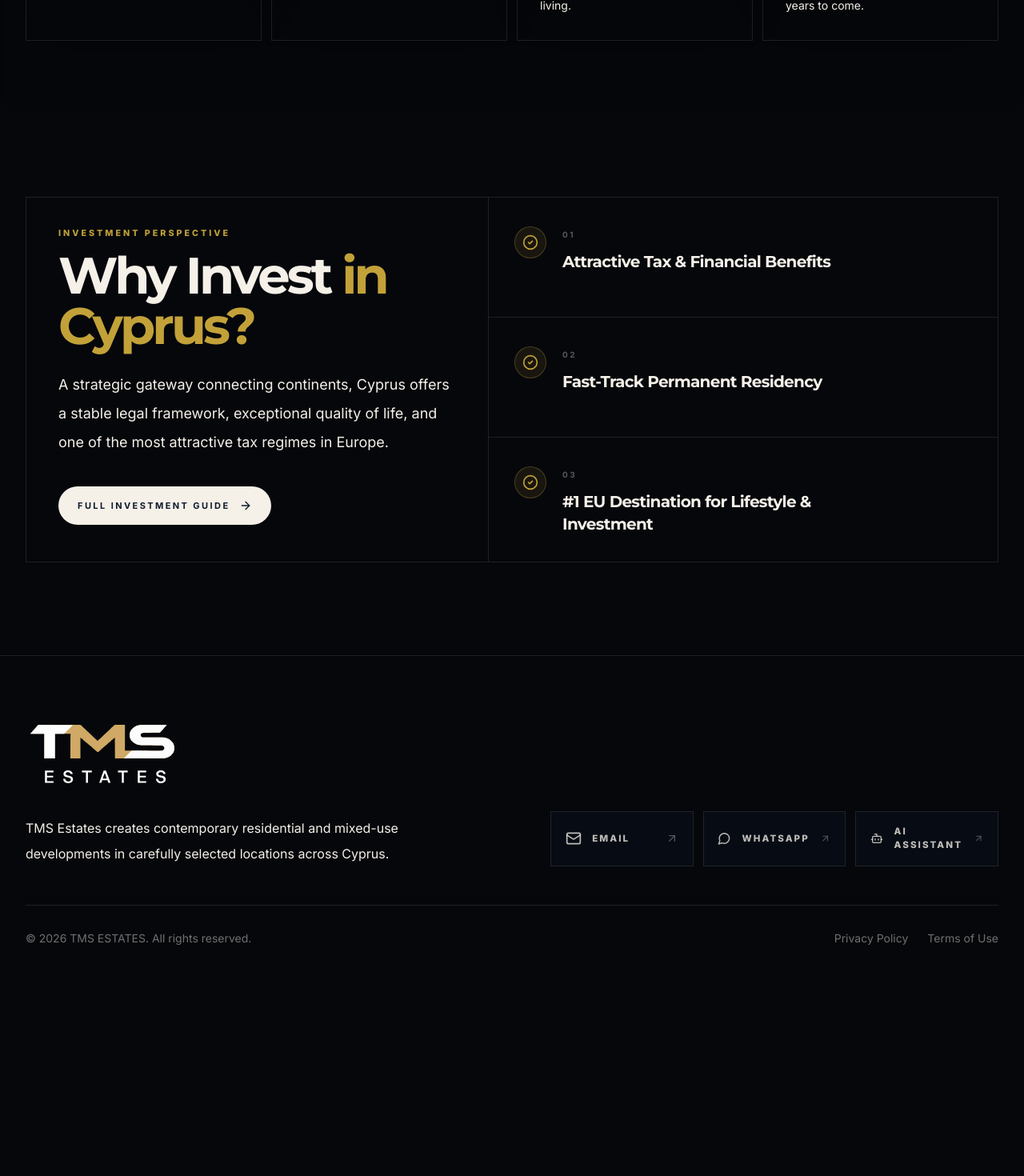
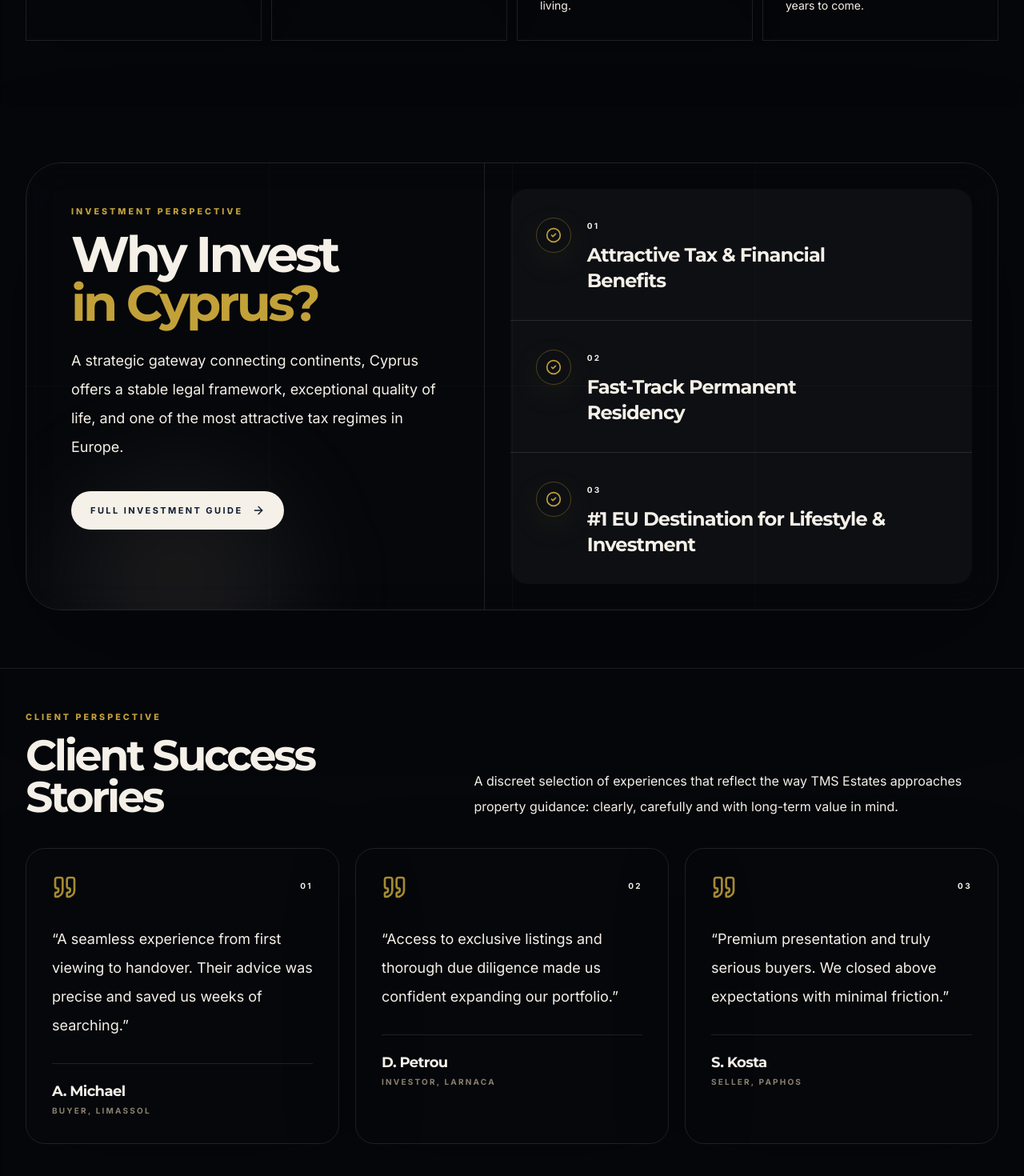
Before and after one commit to tmsgroupeu/tmsestates, a Next.js app in the folder web/: page /en in a window 1280 px wide. Shown: the part 1400-2870 px from the top of the page at 80% size. Before the commit the page ends 2664 px from the top, so only its background shows below. Built offline with nearby package versions, Linux system fonts and the light colour scheme; no server answers.

Commit message:
feat: apply carousel invest testimonials patch updates from zip

```diff
--- a/web/src/app/[locale]/page.tsx
+++ b/web/src/app/[locale]/page.tsx
@@ -4,6 +4,7 @@ import WhyChooseUs from "@/components/sections/WhyChooseUs";
 import OurProjects from "@/components/OurProjects";
 import MarketInsights from "@/components/sections/MarketInsights";
 import LimassolAdvantage from "@/components/LimassolAdvantage";
+import TestimonialsGlass from "@/components/Testimonials";
 
 export default function Home() {
   return (
@@ -26,6 +27,10 @@ export default function Home() {
         <div id="invest" className="scroll-mt-28">
           <LimassolAdvantage />
         </div>
+
+        <div id="testimonials" className="scroll-mt-28">
+          <TestimonialsGlass />
+        </div>
       </div>
     </main>
   );
--- a/web/src/components/LimassolAdvantage.tsx
+++ b/web/src/components/LimassolAdvantage.tsx
@@ -11,15 +11,20 @@ const points = [
 
 export default function LimassolAdvantage() {
   return (
-    <section className="relative w-full bg-[#05070B]/86 py-16 md:py-20 lg:flex lg:min-h-[86svh] lg:items-center">
+    <section className="relative w-full bg-[#05070B]/62 py-14 md:py-18 lg:flex lg:min-h-[88svh] lg:items-center">
       <div className="home-container">
-        <div className="grid overflow-hidden border border-white/10 lg:grid-cols-[1fr_1.1fr]">
-          <div className="border-b border-white/10 bg-[#0D1B2E]/36 p-7 md:p-10 lg:border-b-0 lg:border-r lg:p-10">
+        <div className="relative overflow-hidden rounded-[2rem] border border-white/10 bg-gradient-to-br from-[#0D1B2E]/82 via-[#05070B]/70 to-[#0D1B2E]/58 shadow-[0_42px_150px_rgba(0,0,0,0.38)] backdrop-blur-xl md:rounded-[2.75rem]">
+          <div className="absolute inset-0 pointer-events-none bg-[linear-gradient(90deg,rgba(245,240,232,0.07)_1px,transparent_1px),linear-gradient(0deg,rgba(245,240,232,0.055)_1px,transparent_1px)] bg-[size:25%_100%,100%_50%] opacity-45" />
+          <div className="absolute -right-24 -top-24 h-72 w-72 rounded-full bg-[#C2A139]/16 blur-3xl" />
+          <div className="absolute -bottom-28 left-12 h-72 w-72 rounded-full bg-[#C4B49A]/10 blur-3xl" />
+
+          <div className="relative grid lg:grid-cols-[1fr_1.12fr]">
+            <div className="border-b border-white/10 p-7 md:p-10 lg:border-b-0 lg:border-r lg:p-12 xl:p-14">
               <p className="section-eyebrow">Investment Perspective</p>
-            <h2 className="section-heading mt-4">
+              <h2 className="mt-4 font-montserrat text-[clamp(2.25rem,4.9vw,5.2rem)] font-bold leading-[0.98] tracking-[-0.06em] text-[#F5F0E8] text-balance">
                 Why Invest <span className="text-[#C2A139]">in Cyprus?</span>
               </h2>
-            <p className="mt-6 max-w-xl text-base leading-8 text-[#F5F0E8]/72 md:text-lg md:leading-9">
+              <p className="mt-6 max-w-xl text-base leading-8 text-[#F5F0E8]/74 md:text-lg md:leading-9">
                 A strategic gateway connecting continents, Cyprus offers a stable legal framework, exceptional quality of life, and one of the most attractive tax regimes in Europe.
               </p>
               <Link
@@ -31,20 +36,21 @@ export default function LimassolAdvantage() {
               </Link>
             </div>
 
-          <div className="grid md:grid-cols-3 lg:grid-cols-1">
+            <div className="grid p-4 md:grid-cols-3 md:p-6 lg:grid-cols-1 lg:p-7 xl:p-8">
               {points.map((point, index) => (
                 <div
                   key={point}
-                className="group flex min-h-[150px] items-start gap-5 border-b border-white/10 p-7 last:border-b-0 md:border-b-0 md:border-r md:last:border-r-0 lg:border-b lg:border-r-0 lg:last:border-b-0 md:p-8 lg:p-8"
+                  className="group relative flex min-h-[150px] items-start gap-5 overflow-hidden border-b border-white/10 bg-white/[0.035] p-6 last:border-b-0 first:rounded-t-[1.35rem] last:rounded-b-[1.35rem] transition-all duration-300 hover:bg-white/[0.06] md:min-h-[220px] md:border-b-0 md:border-r md:last:border-r-0 md:first:rounded-l-[1.35rem] md:first:rounded-tr-none md:last:rounded-r-[1.35rem] md:last:rounded-bl-none lg:min-h-[150px] lg:border-b lg:border-r-0 lg:first:rounded-t-[1.35rem] lg:first:rounded-bl-none lg:first:rounded-tr-[1.35rem] lg:last:rounded-b-[1.35rem] lg:last:rounded-tr-none lg:p-8"
                 >
-                <span className="mt-1 grid h-10 w-10 shrink-0 place-items-center rounded-full border border-[#C2A139]/30 bg-[#C2A139]/10 text-[#C2A139] transition-all group-hover:bg-[#C2A139] group-hover:text-[#05070B]">
+                  <div className="absolute inset-x-0 top-0 h-px bg-gradient-to-r from-transparent via-[#C2A139]/42 to-transparent opacity-0 transition-opacity group-hover:opacity-100" />
+                  <span className="mt-1 grid h-11 w-11 shrink-0 place-items-center rounded-full border border-[#C2A139]/35 bg-[#C2A139]/12 text-[#C2A139] shadow-[0_12px_42px_rgba(194,161,57,0.08)] transition-all group-hover:bg-[#C2A139] group-hover:text-[#05070B]">
                     <CheckCircle2 className="h-5 w-5" />
                   </span>
                   <div>
-                  <span className="text-[10px] font-bold uppercase tracking-[0.24em] text-[#F5F0E8]/35">
+                    <span className="text-[10px] font-bold uppercase tracking-[0.24em] text-[#F5F0E8]/38">
                       {String(index + 1).padStart(2, "0")}
                     </span>
-                  <p className="mt-3 max-w-sm font-montserrat text-xl font-semibold leading-snug tracking-[-0.035em] text-[#F5F0E8]">
+                    <p className="mt-3 max-w-sm font-montserrat text-xl font-semibold leading-snug tracking-[-0.035em] text-[#F5F0E8] md:text-2xl lg:text-2xl">
                       {point}
                     </p>
                   </div>
@@ -53,6 +59,7 @@ export default function LimassolAdvantage() {
             </div>
           </div>
         </div>
+      </div>
     </section>
   );
 }
--- a/web/src/components/Testimonials.tsx
+++ b/web/src/components/Testimonials.tsx
@@ -25,30 +25,47 @@ const testimonials = [
 
 export default function TestimonialsGlass() {
   return (
-    <section className="py-16"> {/* No background here, transparent */}
-      <div className="text-center mb-12">
-        <h2 className="text-3xl sm:text-4xl font-bold font-montserrat text-white drop-shadow-lg">
+    <section className="relative w-full border-t border-white/10 bg-[#05070B]/78 py-14 backdrop-blur-[2px] md:py-18 lg:flex lg:min-h-[78svh] lg:items-center">
+      <div className="home-container">
+        <div className="mb-9 grid gap-6 lg:grid-cols-[0.9fr_1.1fr] lg:items-end">
+          <div>
+            <p className="section-eyebrow">Client Perspective</p>
+            <h2 className="mt-4 font-montserrat text-[clamp(2.15rem,4.2vw,4.75rem)] font-bold leading-[0.98] tracking-[-0.06em] text-[#F5F0E8] text-balance">
               Client Success Stories
             </h2>
           </div>
+          <p className="max-w-2xl text-sm leading-7 text-[#F5F0E8]/68 md:text-base md:leading-8 lg:justify-self-end">
+            A discreet selection of experiences that reflect the way TMS Estates approaches property guidance: clearly, carefully and with long-term value in mind.
+          </p>
+        </div>
 
-      <div className="grid grid-cols-1 md:grid-cols-3 gap-6">
-        {testimonials.map((t) => (
-          <div
+        <div className="grid gap-4 md:grid-cols-3 md:gap-5">
+          {testimonials.map((t, index) => (
+            <article
               key={t.name}
-            // ✅ STYLE: Fully transparent glass card
-            className="relative p-8 rounded-3xl border border-white/10 bg-white/5 backdrop-blur-md hover:bg-white/10 transition-colors"
+              className="group relative overflow-hidden rounded-[1.5rem] border border-white/10 bg-[#0D1B2E]/66 p-7 shadow-[0_24px_90px_rgba(0,0,0,0.24)] backdrop-blur-xl transition-all duration-300 hover:-translate-y-1 hover:border-[#C2A139]/35 hover:bg-[#0D1B2E]/78 md:p-8"
             >
-            <Quote className="w-8 h-8 text-[var(--gold)] mb-4 opacity-80" />
-            <p className="text-white/90 text-lg leading-relaxed italic">
+              <div className="absolute inset-x-0 top-0 h-px bg-gradient-to-r from-transparent via-[#C2A139]/48 to-transparent opacity-0 transition-opacity group-hover:opacity-100" />
+              <div className="mb-8 flex items-center justify-between">
+                <Quote className="h-8 w-8 text-[#C2A139] opacity-85" />
+                <span className="text-[10px] font-bold uppercase tracking-[0.24em] text-[#F5F0E8]/32">
+                  {String(index + 1).padStart(2, "0")}
+                </span>
+              </div>
+              <p className="text-base leading-8 text-[#F5F0E8]/82 md:text-lg md:leading-9">
                 &ldquo;{t.quote}&rdquo;
               </p>
-            <div className="mt-6 pt-6 border-t border-white/10">
-              <div className="font-bold text-white">{t.name}</div>
-              <div className="text-sm text-white/60 uppercase tracking-wider">{t.role}</div>
+              <div className="mt-7 border-t border-white/10 pt-5">
+                <div className="font-montserrat text-lg font-semibold tracking-[-0.035em] text-[#F5F0E8]">
+                  {t.name}
+                </div>
+                <div className="mt-1 text-[10px] font-bold uppercase tracking-[0.22em] text-[#C4B49A]/70">
+                  {t.role}
                 </div>
               </div>
+            </article>
           ))}
+        </div>
       </div>
     </section>
   );
```
Also changed, not shown: web/src/components/sections/MarketInsights.tsx (+44 -29 lines). Lines whose indentation alone changed are shown as unchanged.
